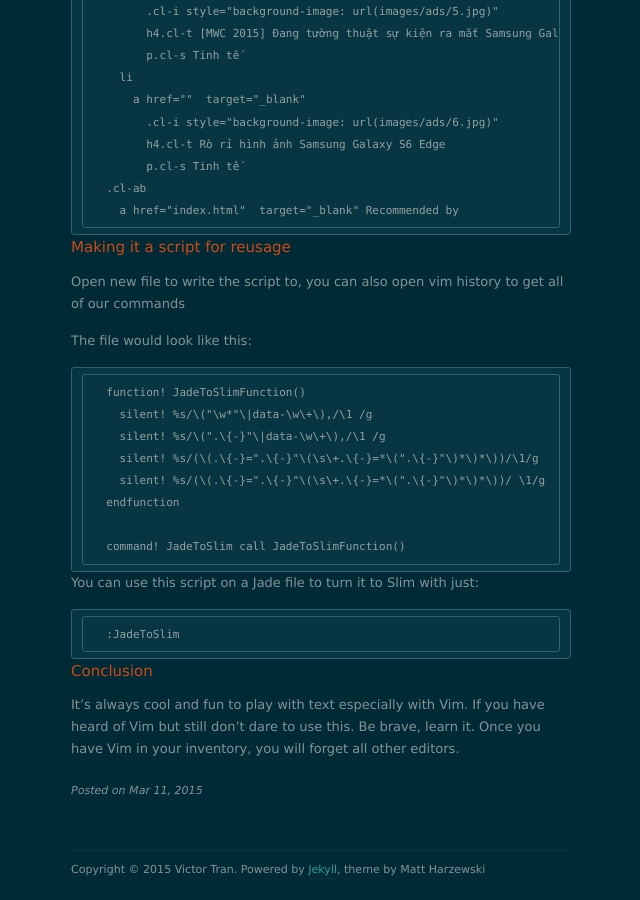
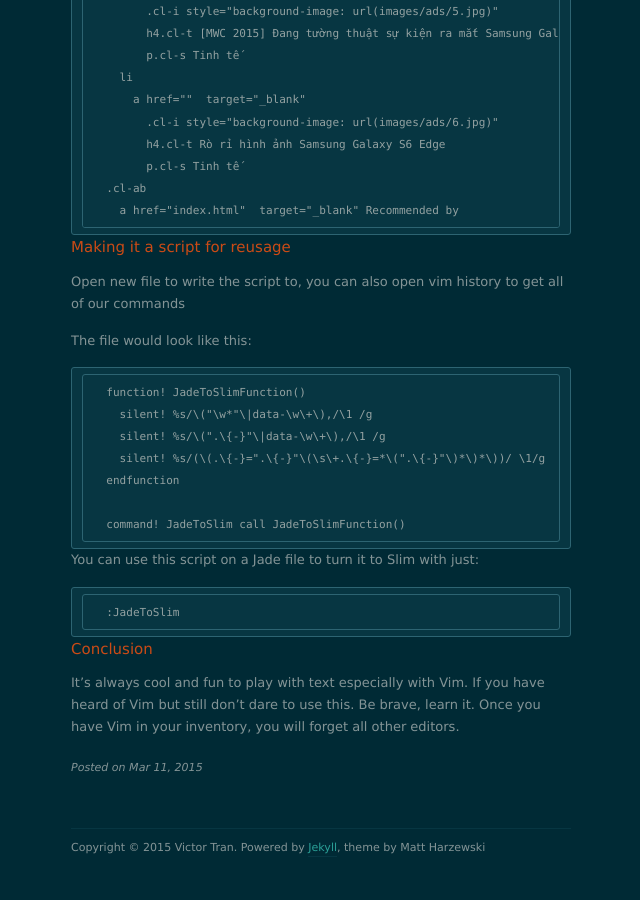
Before and after one commit to tranvictor/tranvictor.github.io, a Jekyll site: the page built from _posts/2015-03-11-using-vim-to-convert-jade-html-to-slim.md, in a window 1280 px wide and 900 px high, scrolled down 2874 px. Shown: the whole window, without its empty margins (319-959 px from the left). Built offline with Jekyll 4.4.1, drawn with Linux system fonts in a browser that asks for light colours; nearby versions of some CDN libraries; Markdown is read by kramdown in place of the engine named in the settings; comment, search, counter and statistics services are not loaded; after the commit the page ends 3752 px from its top, so only the background shows below that.

Commit message:
using vim to convert jade to slim

```diff
--- a/_posts/2015-03-11-using-vim-to-convert-jade-html-to-slim.md
+++ b/_posts/2015-03-11-using-vim-to-convert-jade-html-to-slim.md
@@ -150,7 +150,6 @@ div.cl-wr  style="width: 640px; margin: 20px auto"
   function! JadeToSlimFunction()
     silent! %s/\("\w*"\|data-\w\+\),/\1 /g
     silent! %s/\(".\{-}"\|data-\w\+\),/\1 /g
-    silent! %s/(\(.\{-}=".\{-}"\(\s\+.\{-}=*\(".\{-}"\)*\)*\))/\1/g
     silent! %s/(\(.\{-}=".\{-}"\(\s\+.\{-}=*\(".\{-}"\)*\)*\))/ \1/g
   endfunction
 
```
